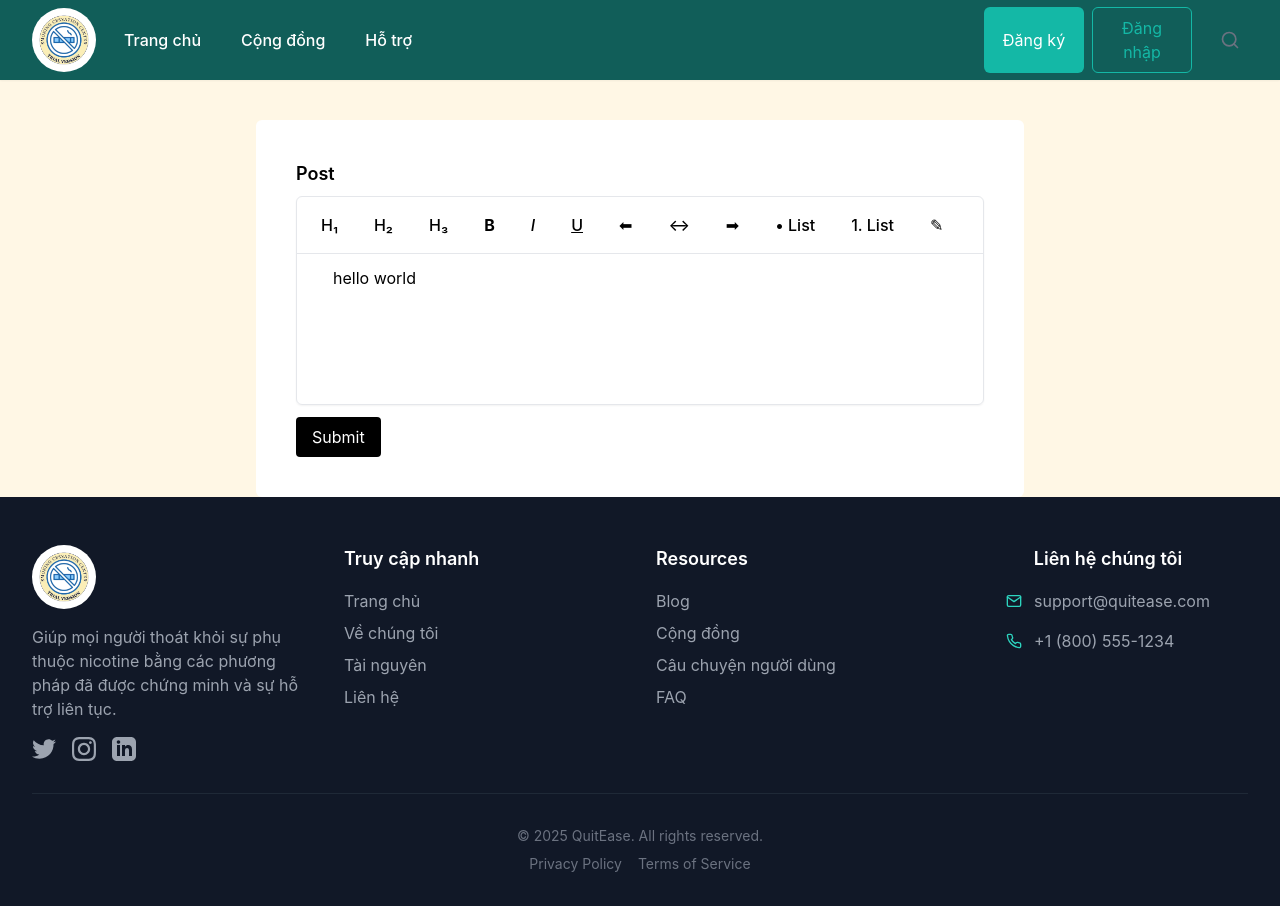
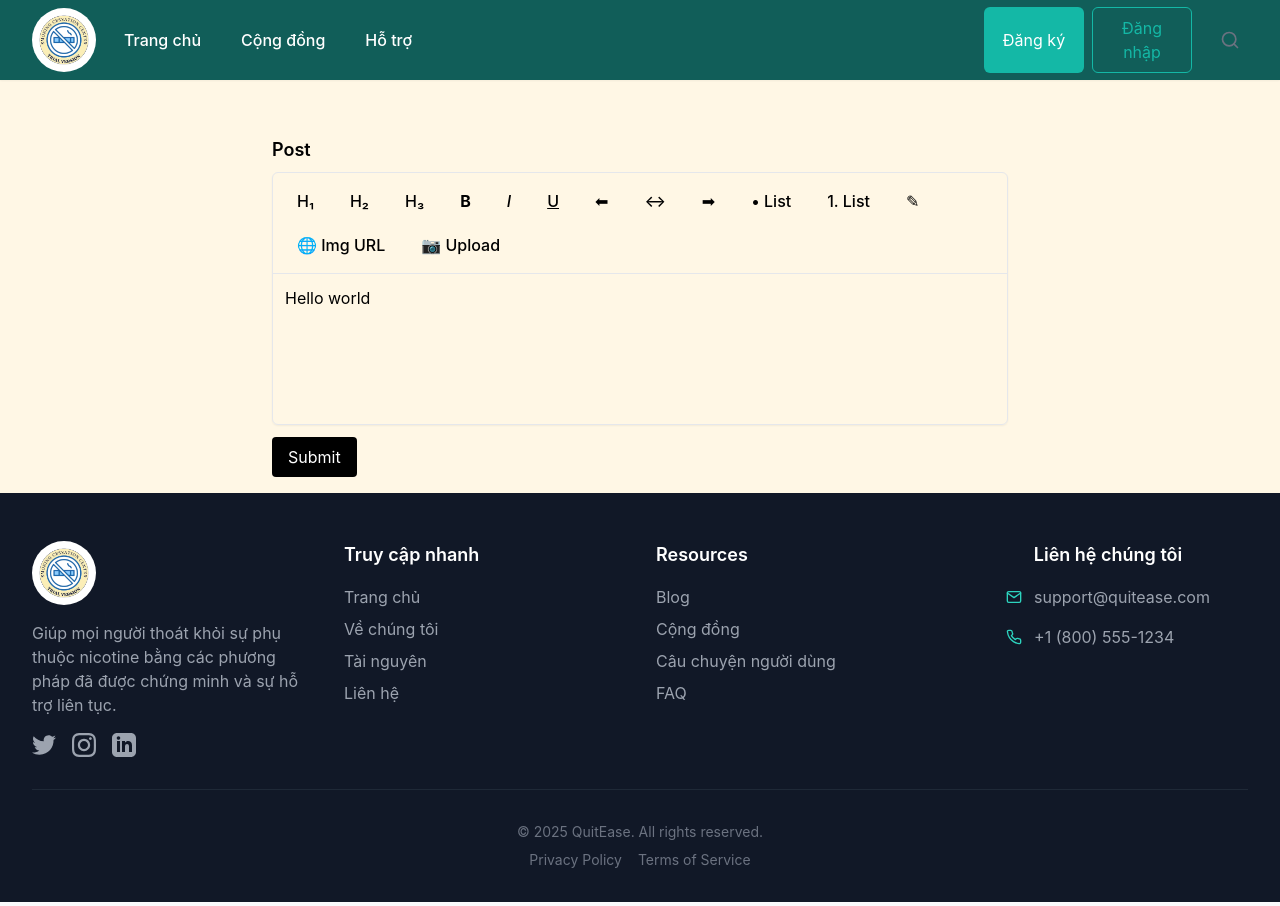
Before and after one commit to MrAlpha9S/SWP, a React (Vite) app in the folder client/: page /editor in a window 1280 px wide. Built offline with nearby package versions, Linux system fonts and the light colour scheme; no server answers; what @tiptap/extension-color would draw is missing.

Commit message:
[Editor] img allow

```diff
--- a/client/package.json
+++ b/client/package.json
@@ -18,6 +18,7 @@
     "@mui/x-charts": "^8.5.0",
     "@tanstack/react-query": "^5.80.6",
     "@tiptap/extension-color": "^2.14.0",
+    "@tiptap/extension-image": "^2.14.0",
     "@tiptap/extension-list-item": "^2.14.0",
     "@tiptap/extension-text-align": "^2.14.0",
     "@tiptap/extension-text-style": "^2.14.0",
--- a/client/src/editor.jsx
+++ b/client/src/editor.jsx
@@ -3,17 +3,19 @@ import { EditorContent, useEditor } from '@tiptap/react'
 import StarterKit from '@tiptap/starter-kit'
 import Underline from '@tiptap/extension-underline'
 import TextAlign from '@tiptap/extension-text-align'
+import Image from '@tiptap/extension-image'
 
 export default function Editor() {
   const editor = useEditor({
     extensions: [
       StarterKit,
       Underline,
+      Image,
       TextAlign.configure({
         types: ['heading', 'paragraph'],
       }),
     ],
-    content: '<p>hello world</p>',
+    content: '<p>Hello world</p>',
   })
 
   const handleSubmit = () => {
@@ -24,7 +26,7 @@ export default function Editor() {
   }
 
   return (
-    <div className="bg-white max-w-3xl mx-auto rounded-md mt-10 p-10">
+    <div className="max-w-3xl mx-auto mt-10 p-4">
       <div className="mb-2 font-semibold text-lg">Post</div>
 
       <div className="border rounded-md shadow-sm">
@@ -42,14 +44,48 @@ export default function Editor() {
           <button onClick={() => editor.chain().focus().toggleBulletList().run()} className="btn">• List</button>
           <button onClick={() => editor.chain().focus().toggleOrderedList().run()} className="btn">1. List</button>
           <button onClick={() => editor.chain().focus().unsetAllMarks().clearNodes().run()} className="btn">✎</button>
+
+          {/* Insert Image from URL */}
+          <button
+            onClick={() => {
+              const url = window.prompt('Enter image URL')
+              if (url) {
+                editor.chain().focus().setImage({ src: url }).run()
+              }
+            }}
+            className="btn"
+          >
+            🌐 Img URL
+          </button>
+
+          {/* Upload local image */}
+          <input
+            type="file"
+            accept="image/*"
+            onChange={async (e) => {
+              const file = e.target.files?.[0]
+              if (!file) return
+              const reader = new FileReader()
+              reader.onload = () => {
+                editor.chain().focus().setImage({ src: reader.result }).run()
+              }
+              reader.readAsDataURL(file)
+            }}
+            className="hidden"
+            id="upload-img"
+          />
+          <label htmlFor="upload-img" className="btn cursor-pointer">📷 Upload</label>
         </div>
 
-        {/* Editor area */}
-        <EditorContent editor={editor} className="min-h-[150px] p-3 focus:outline-none list-disc ml-6" />
+        {/* Editor content */}
+        <EditorContent editor={editor} className="min-h-[150px] p-3 focus:outline-none list-disc list-inside" />
       </div>
 
       {/* Submit */}
-      <button onClick={handleSubmit} className="mt-3 bg-black text-white px-4 py-2 rounded hover:bg-gray-800">
+      <button
+        onClick={handleSubmit}
+        className="mt-3 bg-black text-white px-4 py-2 rounded hover:bg-gray-800"
+      >
         Submit
       </button>
     </div>
```
Also changed, not shown: 1 other file (tests, documents, lock files or other folders).
